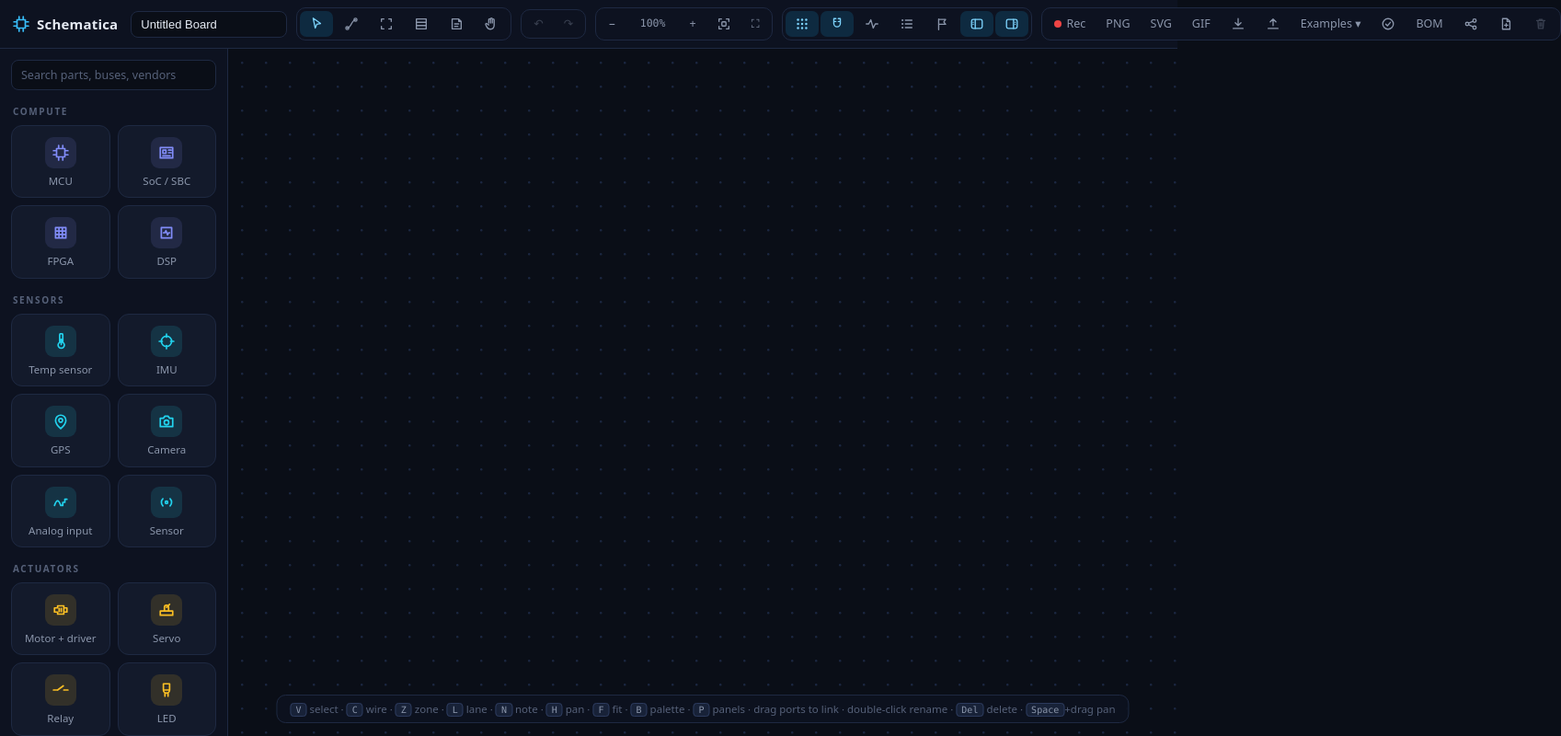
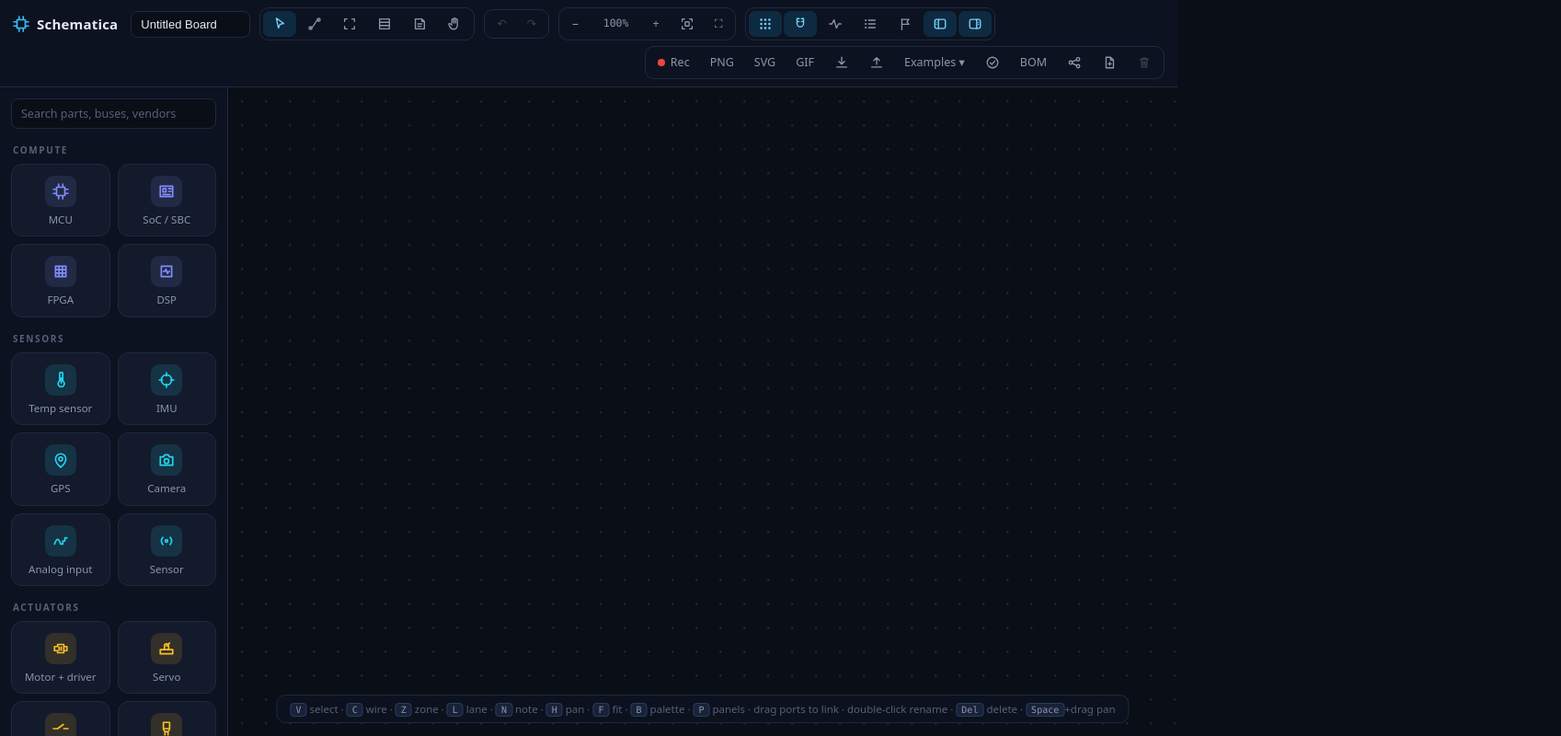
Before and after one commit to HenryCooper86/Schematica, a website with bundled scripts: page index.html in a window 1280 px wide. Shown: the whole page at 92% size, 1697 px wide, since content can reach past the window. Built offline with nearby package versions, Linux system fonts and the light colour scheme.

Commit message:
style: let the toolbar wrap instead of clipping on narrower windows
With the palette and panels toggles the toolbar outgrew a 1500px window and
its right-hand group fell off-screen. The groups now flow onto a second row
when they must, the tagline goes first (below 1680px) and the title field
narrows (below 1500px) to buy room before that happens.

```diff
--- a/css/style.css
+++ b/css/style.css
@@ -45,8 +45,9 @@ html, body {
 #toolbar {
   grid-area: toolbar;
   display: flex;
+  flex-wrap: wrap; /* on narrow windows the groups flow onto a second row rather than clipping */
   align-items: center;
-  gap: 10px;
+  gap: 6px 10px;
   padding: 8px 14px;
   background: var(--bg1);
   border-bottom: 1px solid var(--line);
@@ -752,9 +753,13 @@ g.node:hover .ports,
 }
 #bom-table tr:last-child td { border-bottom: none; }
 
-/* Hide the tagline before the toolbar runs out of room on narrow windows. */
-@media (max-width: 1360px) {
+/* Give the toolbar room before it has to wrap: drop the tagline first, then
+   trim the title field. */
+@media (max-width: 1680px) {
   .brand-sub { display: none; }
+}
+@media (max-width: 1500px) {
+  #title { width: 130px; }
 }
 
 #drc-list { max-height: 320px; overflow: auto; margin-top: 10px; display: flex; flex-direction: column; gap: 8px; }
```
